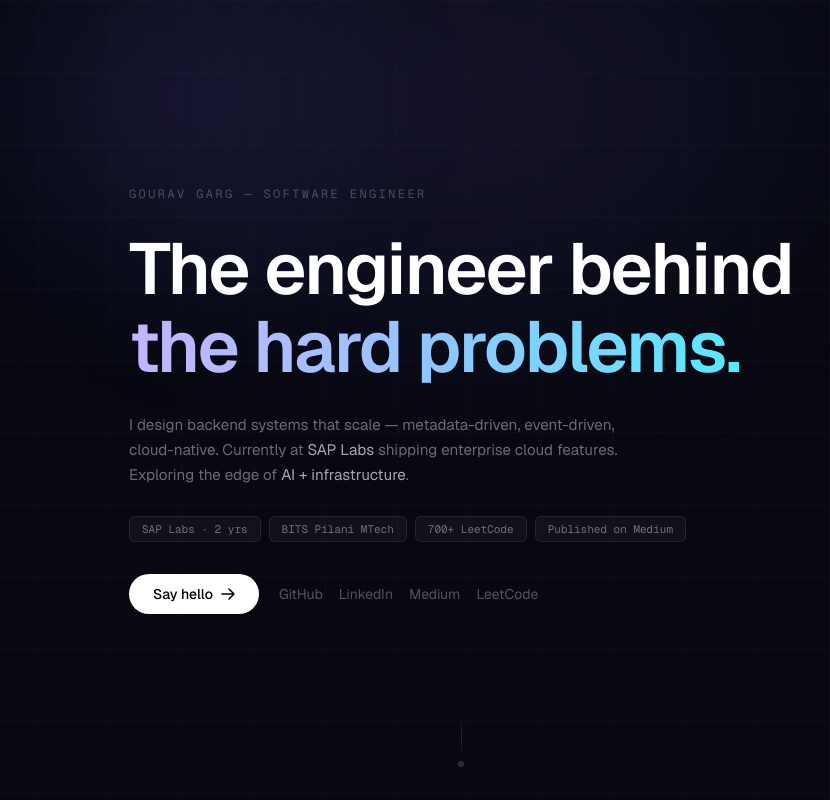
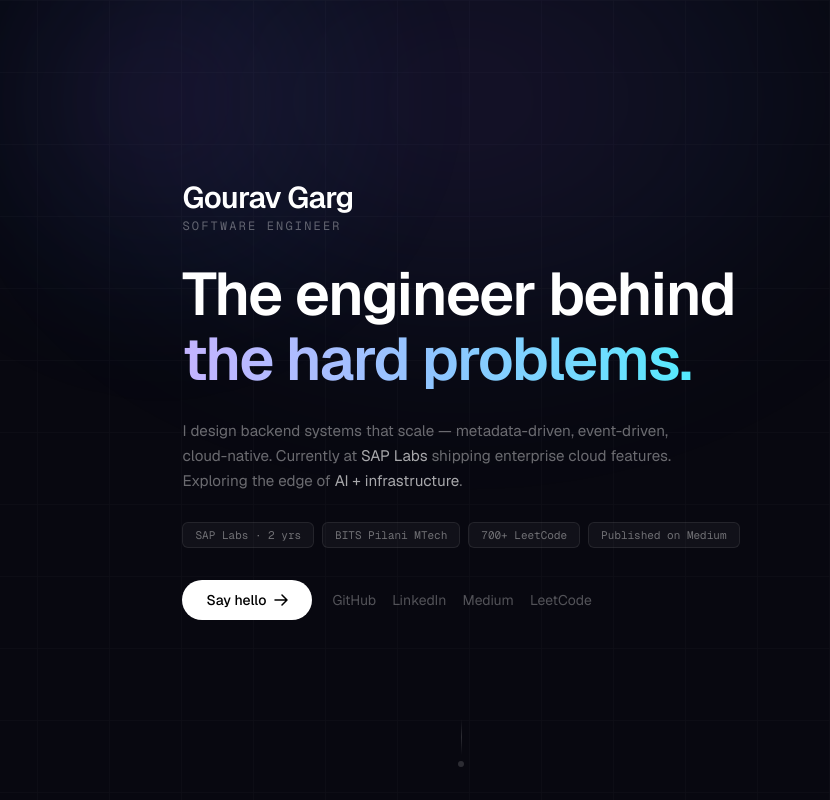
Before and after one commit to Gourav094/portfolio-v2, a Next.js app: page / in a window 1280 px wide. Shown: the whole page, without its empty margins (179-1009 px from the left). Built offline with nearby package versions, Linux system fonts and the light colour scheme.

Commit message:
Visual home page changes

```diff
--- a/src/components/Hero.tsx
+++ b/src/components/Hero.tsx
@@ -88,15 +88,20 @@ export default function Hero() {
       {/* Content */}
       <div className="relative z-10 flex max-w-2xl flex-col items-start gap-7">
 
-        {/* Eyebrow */}
-        <motion.p
+        {/* Name */}
+        <motion.div
           initial={{ opacity: 0, y: -8 }}
           animate={{ opacity: 1, y: 0 }}
           transition={{ duration: 0.5 }}
-          className="font-mono text-xs tracking-[0.2em] text-white/25 uppercase"
+          className="flex flex-col gap-0.5"
         >
-          Gourav Garg — Software Engineer
-        </motion.p>
+          <h2 className="text-2xl font-semibold tracking-tight text-white sm:text-3xl">
+            Gourav Garg
+          </h2>
+          <p className="font-mono text-xs tracking-[0.18em] text-white/35 uppercase">
+            Software Engineer
+          </p>
+        </motion.div>
 
         {/* Headline with 3D tilt */}
         <motion.div
@@ -112,7 +117,7 @@ export default function Hero() {
             initial={{ opacity: 0, y: 24 }}
             animate={{ opacity: 1, y: 0 }}
             transition={{ delay: 0.25, duration: 0.7, ease: [0.22, 1, 0.36, 1] }}
-            className="text-5xl font-semibold leading-[1.08] tracking-tight text-white sm:text-6xl lg:text-[4.5rem]"
+            className="text-4xl font-semibold leading-[1.08] tracking-tight text-white sm:text-5xl lg:text-[3.75rem]"
           >
             The engineer behind
             <br />
```
